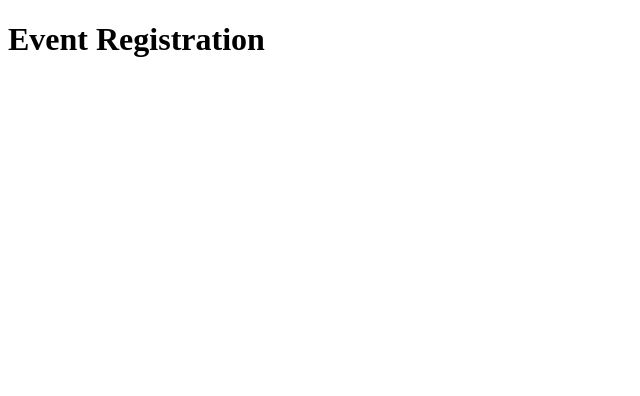
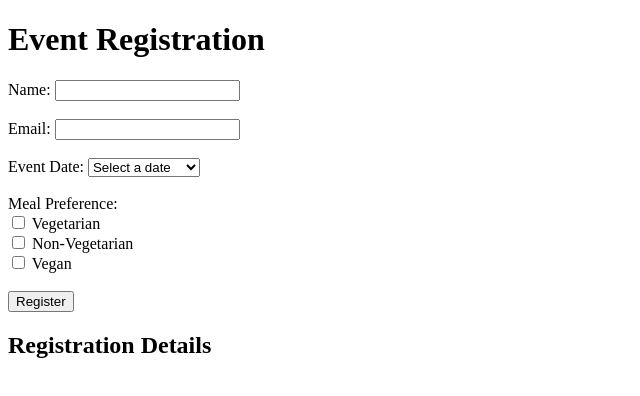
Before and after one commit to zatb/codingchall8, a plain HTML site: page index.html in a window 1280 px wide. Shown: the whole page, without its empty margins (0-640 px from the left). Drawn offline with Linux system fonts and the light colour scheme.

Commit message:
Create registration form with inputs and display area.

```diff
--- a/index.html
+++ b/index.html
@@ -8,6 +8,34 @@
 <body>
     <h1>Event Registration</h1>
     <form id="registrationForm">
+        <label for="name">Name:</label>
+        <input type="text" id="name" name="name"><br><br>
+
+        <label for="email">Email:</label>
+        <input type="email" id="email" name="email"><br><br>
+
+        <label for="eventDate">Event Date:</label>
+        <select id="eventDate" name="eventDate">
+            <option value="">Select a date</option>
+            <option value="2024-07-01">July 1, 2024</option>
+            <option value="2024-07-15">July 15, 2024</option>
+            <option value="2024-08-01">August 1, 2024</option>
+        </select><br><br>
+
+        <label>Meal Preference:</label><br>
+        <input type="checkbox" id="vegetarian" name="preference" value="Vegetarian">
+        <label for="vegetarian">Vegetarian</label><br>
+        <input type="checkbox" id="nonVegetarian" name="preference" value="Non-Vegetarian">
+        <label for="nonVegetarian">Non-Vegetarian</label><br>
+        <input type="checkbox" id="vegan" name="preference" value="Vegan">
+        <label for="vegan">Vegan</label><br><br>
+
+        <button type="submit">Register</button>
+    </form>
+
+    <h2>Registration Details</h2>
+    <div id="registrationDetails"></div>
+
     <script src="script.js"></script>
 </body>
 </html>
```
